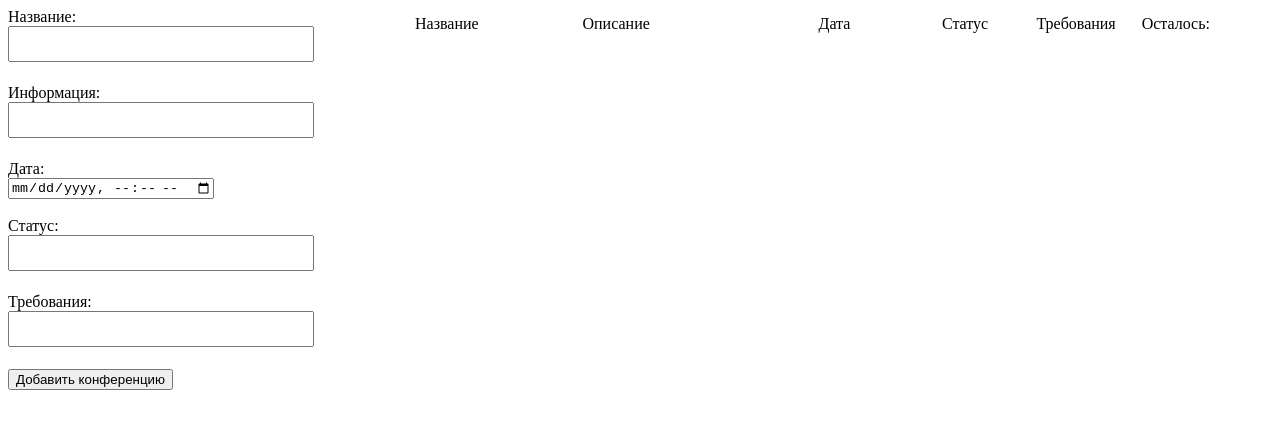
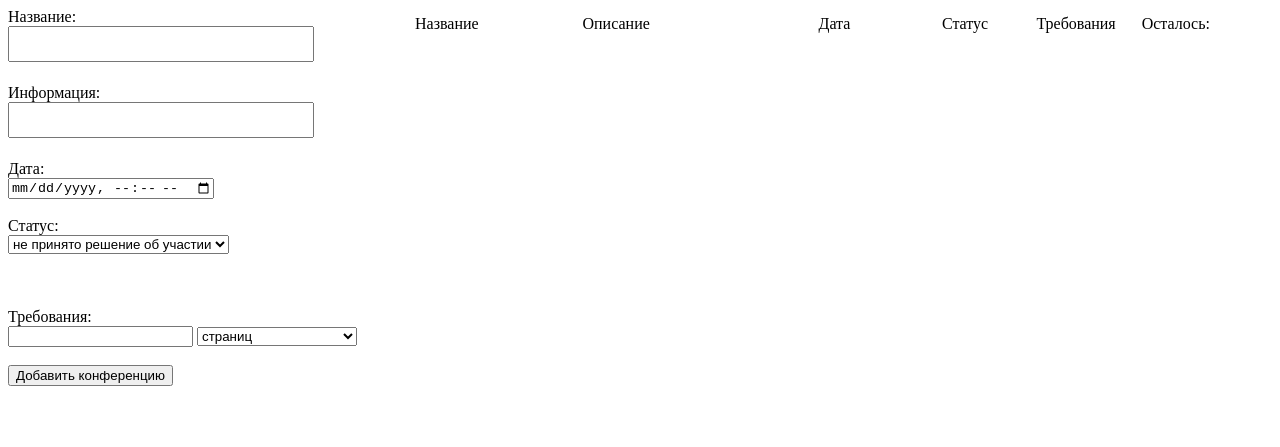
Before and after one commit to The-One-Who-Speaks-and-Depicts/conference_timer, a plain HTML site: page timer.html in a window 1280 px wide. Drawn offline with nearby package versions, Linux system fonts and the light colour scheme.

Commit message:
status field is done

```diff
--- a/js/script.js
+++ b/js/script.js
@@ -1,5 +1,14 @@
 
   window.onload = function() {
+
+    $('#stat').change(function() {
+        if ($('#stat').val() == "пользовательский статус") {
+            document.getElementById("stat_user").style.display = "inline";
+        }
+        else if ((document.getElementById("stat_user").style.display == "inline") && ($('#stat').val() != "пользовательский статус")) {
+            document.getElementById("stat_user").style.display = "none";
+        }
+    });
 
     var textarea = document.querySelector('textarea');
 
@@ -17,7 +26,7 @@ textarea.addEventListener('keyup', function(){
     this.req = _req;
 }
   $("#addingButton").click(function() {
-      var Conf = new conf($("#name").val(),  $("#desc").val(), $("#date").val(), $("#stat").val(), $("#req").val());
+      var Conf = new conf($("#name").val(),  $("#desc").val(), $("#date").val(), $("#stat").val(), $("#req_num").val() + " " + $("#req_opt").val());
       $('#confs tr:last').after("<tr><td id=\"nameText\">" + Conf.name + "</td><td id=\"descText\">" + Conf.desc + "</td><td id=\"dateText\">" + moment(Conf.date).format('YYYY/MM/DD HH:mm:ss') + "</td><td id=\"status\">" + Conf.statusExe + "</td><td id=\"status\">" + Conf.req + "</td><td id=\"dateLeft\" title=\"" + Conf.date + "\" class=\"diff\"></td></tr>");
   });
 
--- a/timer.html
+++ b/timer.html
@@ -15,10 +15,43 @@
 <span>Дата:</span><br>
 <input id="date" type="datetime-local"><br><br>
 <span>Статус:</span><br>
-<textarea id="stat"></textarea><br><br>
+<select id="stat">
+    <option>не принято решение об участии</option>
+    <option>принято решение об участии</option>
+    <option>выбрана тема</option>
+    <option>материал собирается</option>
+    <option>материал анализируется</option>
+    <option>заявка в работе</option>
+    <option>заявка на доработке</option>
+    <option>заявка отправлена</option>
+    <option>заявка на рассмотрении</option>
+    <option>заявка на доработке</option>
+    <option>заявка принята</option>
+    <option>заявка отклонена</option>
+    <option>выступление в работе</option>
+    <option>выступление на доработке</option>
+    <option>выступление готово</option>
+    <option>статья в работе</option>
+    <option>статья на доработке</option>
+    <option>статья отправлена</option>
+    <option>статья на рассмотрении</option>
+    <option>статья на доработке</option>
+    <option>статья принята</option>
+    <option>статья отклонена</option>
+    <option>конференция завершена</option>
+    <option>срок подачи истёк</option>
+    <option>пользовательский статус</option>
+</select><br><br>
+<textarea style="display:none;" id="stat_user"></textarea><br><br>
 <span>Требования:</span><br>
-<textarea id="req"></textarea><br><br>
-<button id="addingButton">Добавить конференцию</button><br><br><br><br>
+<input type="number" id="req_num">
+<select id="req_opt">
+    <option>страниц</option>
+    <option>слов</option>
+    <option>знаков (с пробелами)</option>
+    <option>знаков (без пробелов)</option>
+</select><br><br>
+<button id="addingButton">Добавить конференцию</button><br><br>
 </aside>
 <div>
 <table id="confs">
```
Also changed, not shown: css/style.css (line endings or trailing spaces).
